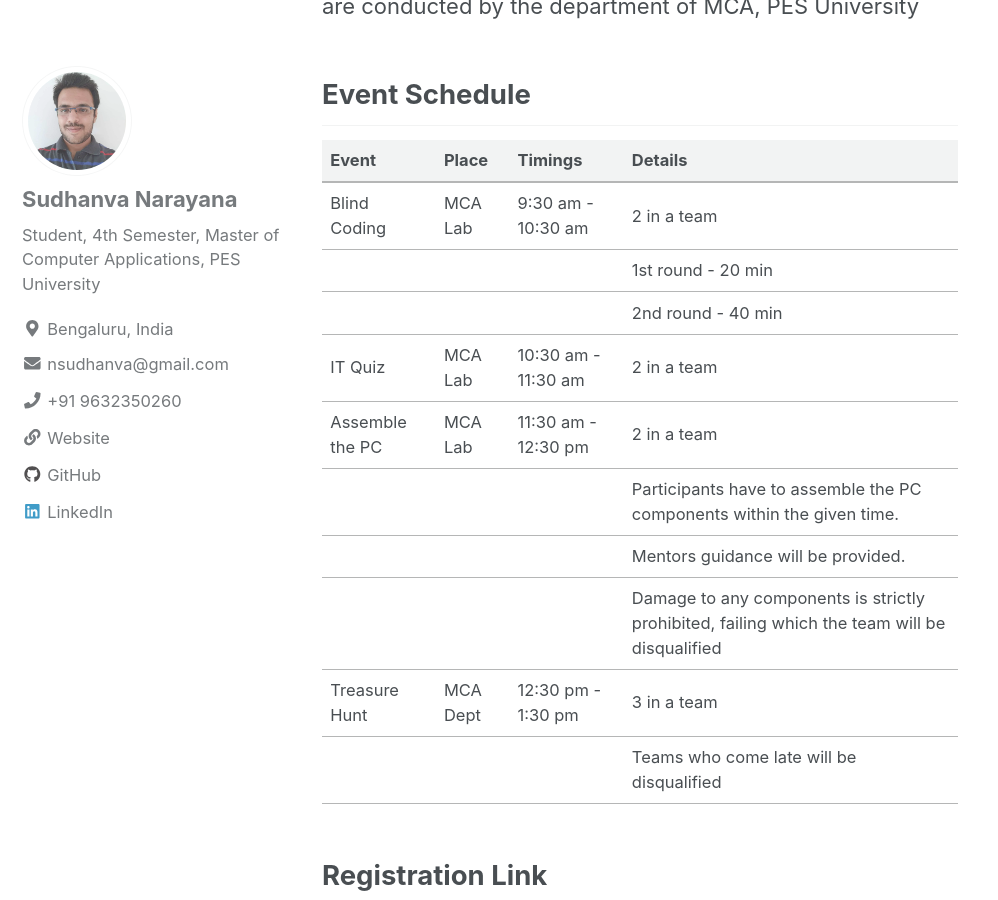
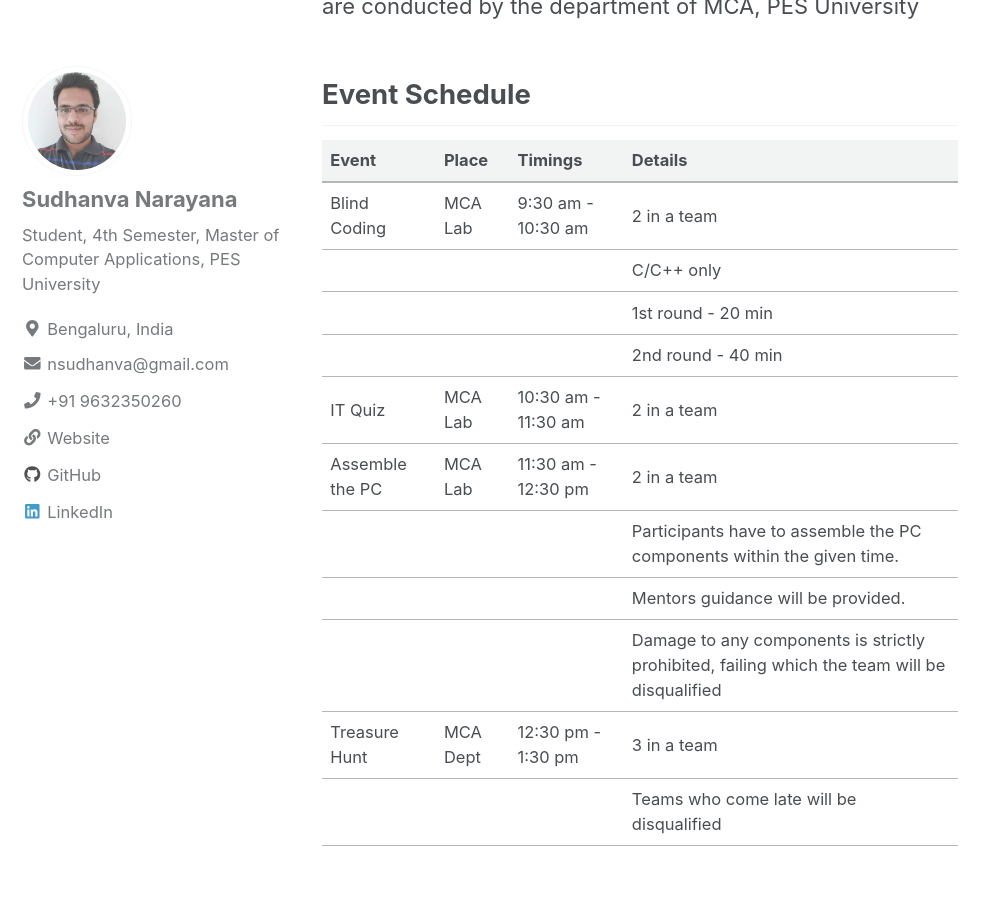
Before and after one commit to pesumca/pesumca.github.io, a Jekyll site: the page built from _posts/2019-02-03-register-for-prakalpa-2019-mca.md, in a window 1280 px wide and 900 px high, scrolled down 1162 px. Shown: the whole window, without its empty margins (0-998 px from the left). Built offline with Jekyll 4.4.1, drawn with Linux system fonts in a browser that asks for light colours; cached includes are drawn as plain includes; nearby versions of some CDN libraries.

Commit message:
Update events 4

```diff
--- a/_posts/2019-02-03-register-for-prakalpa-2019-mca.md
+++ b/_posts/2019-02-03-register-for-prakalpa-2019-mca.md
@@ -24,6 +24,7 @@ Registrations For Prakalpa 2019 Now Open! All events below are conducted by the
 | Event                 | Place           | Timings                     | Details             |
 | :---                  | :----           | :---                        | :--                 |
 | Blind Coding          | MCA Lab         | 9:30 am - 10:30 am          | 2 in a team  |
+|                       |                 |                             | C/C++ only  |
 |                       |                 |                             | 1st round - 20 min  |
 |                       |                 |                             | 2nd round - 40 min  |
 | IT Quiz               | MCA Lab        | 10:30 am - 11:30 am         | 2 in a team         |
```
